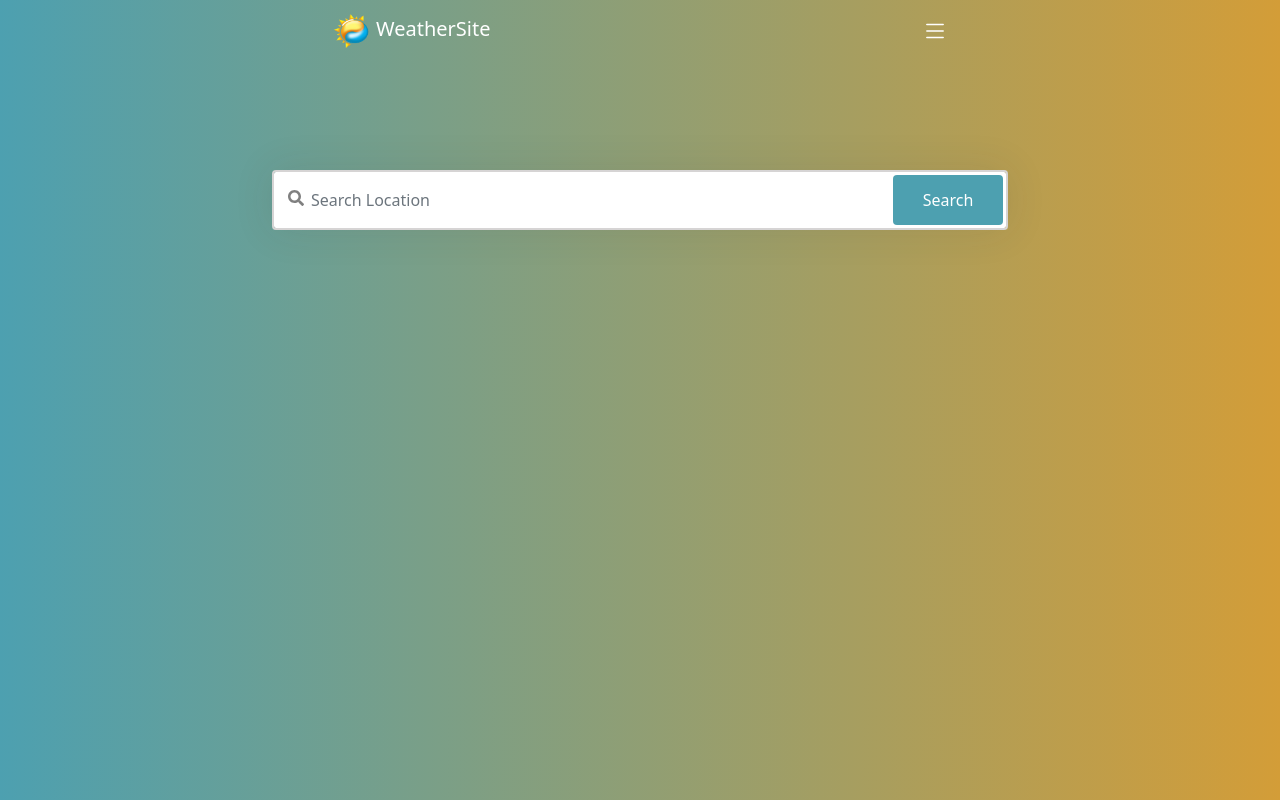
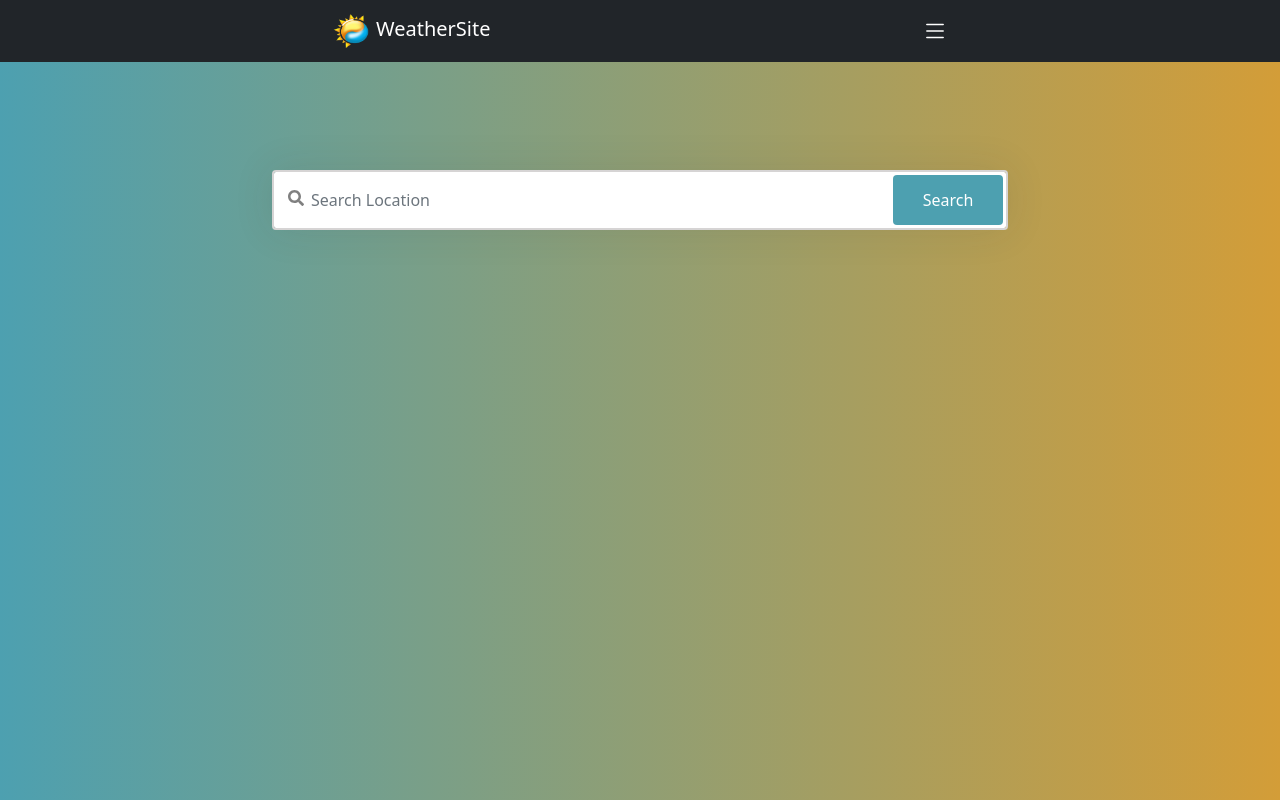
Before and after one commit to bitaaz/weather-site, a React app: page / in a window 1280 px wide. Built offline with nearby package versions, Linux system fonts and the light colour scheme.

Commit message:
Add dark background to navbar

```diff
--- a/src/components/navbar/navbar.js
+++ b/src/components/navbar/navbar.js
@@ -5,7 +5,7 @@
 
 export function Navbar() {
   return (
-    <nav className="navbar navbar-light fixed-top">
+    <nav className="navbar navbar-light fixed-top bg-dark">
       <div className="container-fluid d-flex">
         <a href="/" className="navbar-brand text-white">
           <div className="d-flex align-items-center">
```
